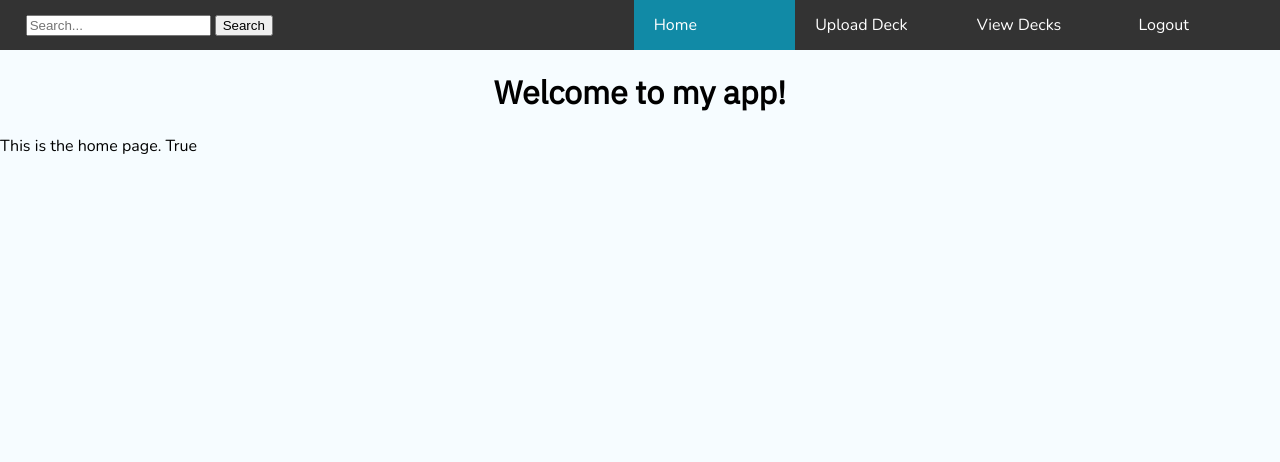
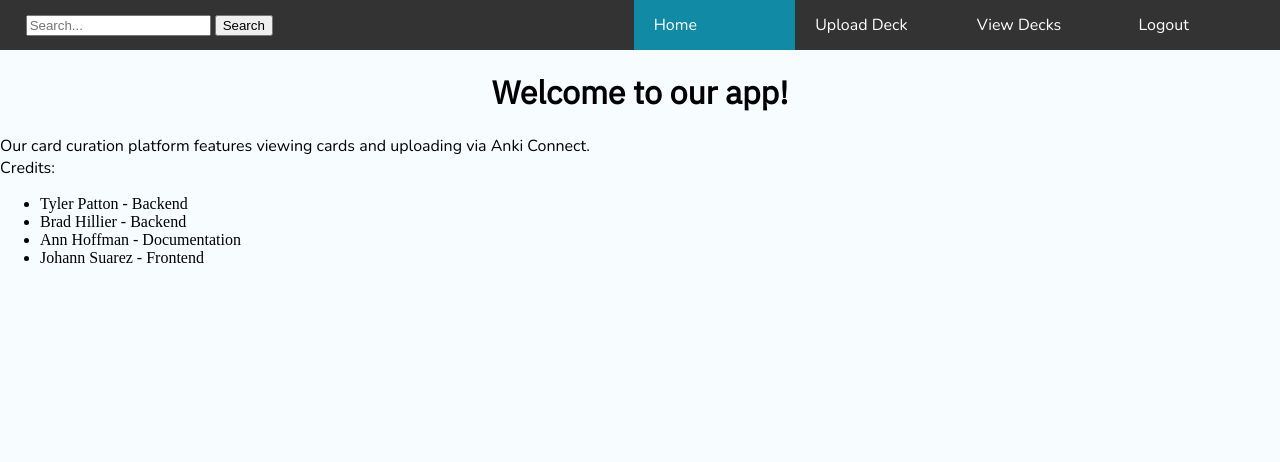
Before and after one commit to BradHillier/ClassCards, a Flask app: page / in a window 1280 px wide. Shown: the top 462 px of the page. Run offline with Flask 2, Linux system fonts and the light colour scheme; the visitor is signed in with stand-in values (Sample User, id 1).

Commit message:
Added more info on index.html

```diff
--- a/templates/index.html
+++ b/templates/index.html
@@ -8,6 +8,18 @@
 {% endblock %}
 
 {% block content %}
-  <h1>Welcome to my app!</h1>
-  <p>This is the home page. {{ session["logged_in"] }}</p>
+  <h1>Welcome to our app!</h1>
+  <p>Our card curation platform features viewing cards and uploading via Anki Connect.
+  <br>Credits: <br>
+      <ul>
+        <li>Tyler Patton - Backend</li>
+        <li>Brad Hillier - Backend</li>
+        <li>Ann Hoffman - Documentation</li>
+        <li>Johann Suarez - Frontend</li>
+      </ul>
+
+
+
+
+  </p>
 {% endblock %}
```
